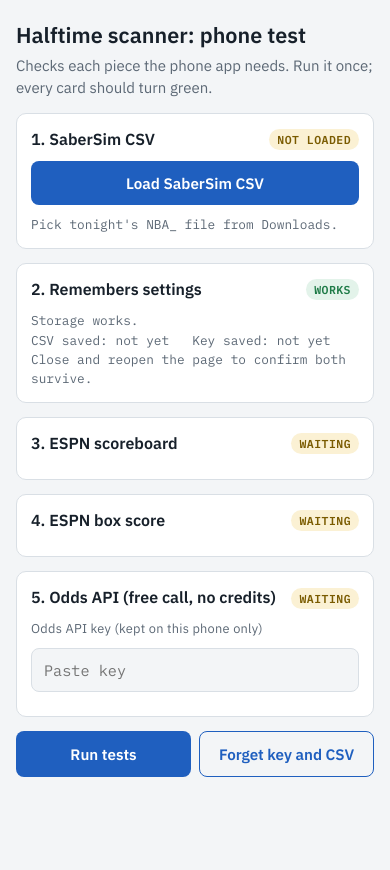
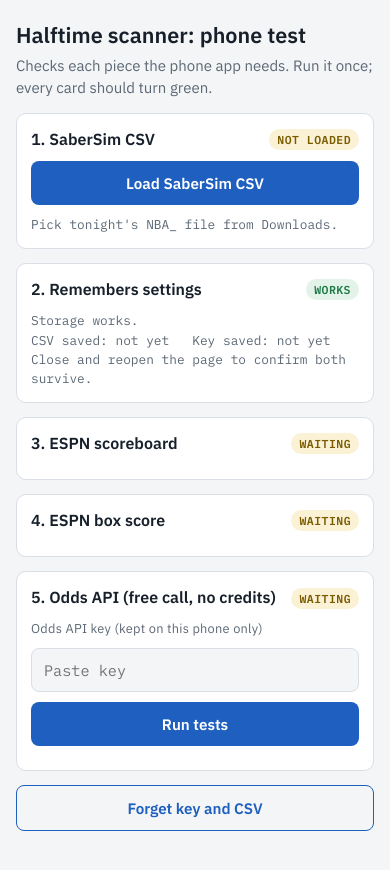
Before and after one commit to gaudette-png/propedge-mobile, a plain HTML site: page halftime/index.html in a window 390 px wide. Before the commit the page ends 844 px from the top, so only its background shows below. Drawn offline with Linux system fonts and the light colour scheme.

Commit message:
halftime test: Run tests button under the key box, storage card refreshes after CSV load
Safari's bottom toolbar hid the Run tests button on iPhone, and the storage
card kept saying 'CSV saved: not yet' after a file was loaded.

Co-Authored-By: Claude Opus 5.5 <noreply@anthropic.com>
Claude-Session: https://claude.ai/code/session_01EK2SY6yDesRgVwF9WCvR2A

```diff
--- a/halftime/index.html
+++ b/halftime/index.html
@@ -26,7 +26,7 @@
 html { padding-top: env(safe-area-inset-top, 0px); padding-bottom: env(safe-area-inset-bottom, 0px); background: var(--bg); }
 body { margin: 0; background: var(--bg); color: var(--fg); font-family: var(--sans); font-size: 15px; line-height: 1.45;
   padding-left: max(16px, env(safe-area-inset-left, 0px)); padding-right: max(16px, env(safe-area-inset-right, 0px)); padding-block: 20px 40px; }
-main { max-width: 560px; margin: 0 auto; display: grid; gap: 14px; }
+main { max-width: 560px; margin: 0 auto 80px; display: grid; gap: 14px; }
 h1 { font-size: 1.35rem; margin: 0; text-wrap: balance; }
 .sub { color: var(--muted); margin: 4px 0 0; }
 .card { background: var(--card); border: 1px solid var(--line); border-radius: 10px; padding: 14px; display: grid; gap: 10px; min-width: 0; }
@@ -80,11 +80,11 @@ label.lbl { font-size: 0.8rem; color: var(--muted); letter-spacing: 0.02em; }
     <div class="head"><h2>5. Odds API (free call, no credits)</h2><span class="chip" id="s-odds">Waiting</span></div>
     <label class="lbl" for="key">Odds API key (kept on this phone only)</label>
     <input type="password" id="key" autocomplete="off" spellcheck="false" placeholder="Paste key">
+    <button id="run">Run tests</button>
     <pre class="out" id="o-odds"></pre>
   </section>
 
   <div class="row">
-    <button id="run">Run tests</button>
     <button class="secondary" id="forget">Forget key and CSV</button>
   </div>
 </main>
@@ -155,6 +155,7 @@ $("csv").addEventListener("change", e => {
       store.set("ht_csv_name", file.name);
       store.set("ht_csv_text", r.result);
     }
+    testStorage();
   };
   r.onerror = () => set("csv", "bad", "The phone wouldn't let the page read that file.");
   r.readAsText(file);
```
